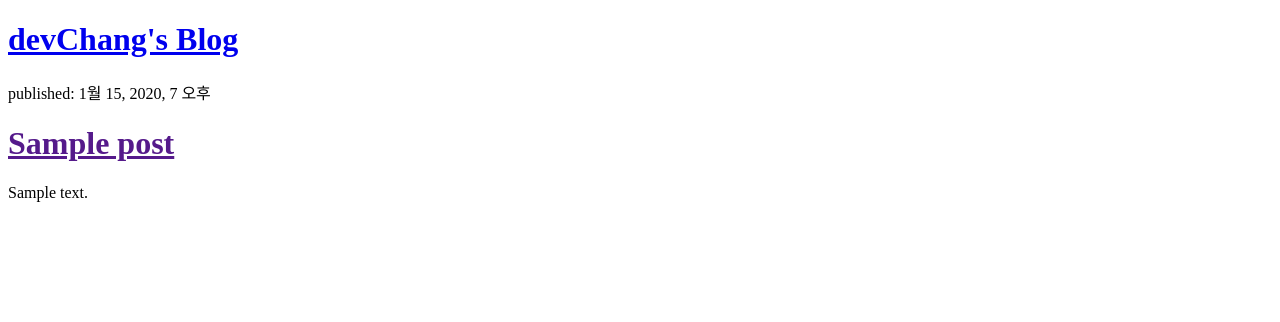
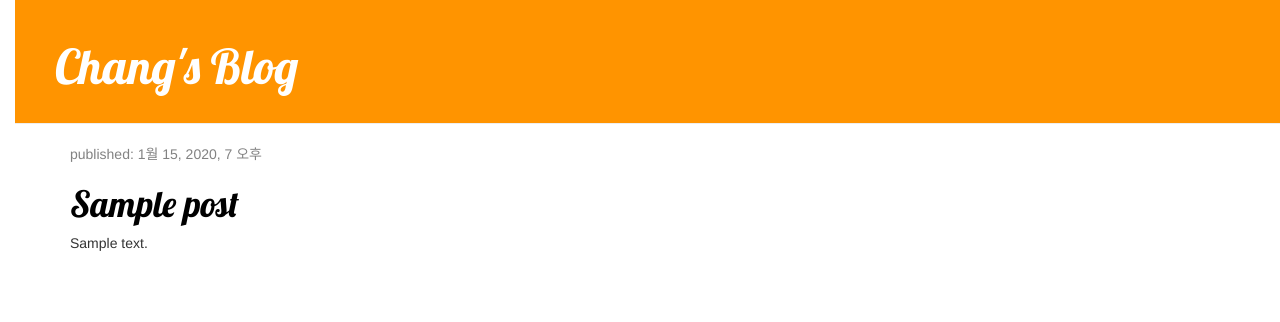
Before and after one commit to ChangHyun1020/django-first-blog, a Django app: template blog/templates/blog/post_list.html in a window 1280 px wide. Shown: the top 322 px of the page. Run offline with Django 3.2, Linux system fonts and the light colour scheme; the template is opened without the code that fills it: values that come from a table or form of the project are taken from there, others are empty; tables that the repository leaves empty hold one stand-in row (values such as "Sample post"); some libraries are stand-ins or nearby versions.

Commit message:
css 적용시키기.

```diff
--- /dev/null
+++ b/blog/static/css/blog.css
@@ -0,0 +1,56 @@
+
+h1 a {
+    color: #FCA205;
+    font-family: 'Lobster';
+}
+
+body {
+    padding-left: 15px;
+}
+
+.page-header {
+    background-color: #ff9400;
+    margin-top: 0;
+    padding: 20px 20px 20px 40px;
+}
+
+.page-header h1, .page-header h1 a, .page-header h1 a:visited, .page-header h1 a:active {
+    color: #ffffff;
+    font-size: 36pt;
+    text-decoration: none;
+}
+
+.content {
+    margin-left: 40px;
+}
+
+h1, h2, h3, h4 {
+    font-family: 'Lobster', cursive;
+}
+
+.date {
+    color: #828282;
+}
+
+.save {
+    float: right;
+}
+
+.post-form textarea, .post-form input {
+    width: 100%;
+}
+
+.top-menu, .top-menu:hover, .top-menu:visited {
+    color: #ffffff;
+    float: right;
+    font-size: 26pt;
+    margin-right: 20px;
+}
+
+.post {
+    margin-bottom: 70px;
+}
+
+.post h1 a, .post h1 a:visited {
+    color: #000000;
+}
--- a/blog/templates/blog/post_list.html
+++ b/blog/templates/blog/post_list.html
@@ -1,21 +1,40 @@
 <!DOCTYPE html>
+{% load static %}
 <html>
     <head>
-	<title>devChang's blog</title>
+        <title>Django's blog</title>
+
+        <!-- font -->
+        <link href="//fonts.googleapis.com/css?family=Lobster&subset=latin,latin-ext" rel="stylesheet" type="text/css">
+
+        <!-- bootstrap css -->
+        <link rel="stylesheet" href="//maxcdn.bootstrapcdn.com/bootstrap/3.2.0/css/bootstrap.min.css">
+        <link rel="stylesheet" href="//maxcdn.bootstrapcdn.com/bootstrap/3.2.0/css/bootstrap-theme.min.css">
+
+		<!-- static css -->
+        <link rel="stylesheet" href="{% static 'css/blog.css' %}">
     </head>
     <body>
 
-	<div>
-		<h1><a href="/">devChang's Blog</a></h1>
+        <div class="page-header">
+            <h1><a href="/">Chang's Blog</a></h1>
         </div>
 
+		<div class="content container">
+		    <div class="row">
+		        <div class="col-md-8">
 		            {% for post in posts %}
-	<div>
+		                <div class="post">
+		                    <div class="date">
 		                        <p>published: {{ post.published_date }}</p>
+		                    </div>
 		                    <h1><a href="">{{ post.title }}</a></h1>
 		                    <p>{{ post.text|linebreaksbr }}</p>
 		                </div>
 		            {% endfor %}
+		        </div>
+		    </div>
+		</div>
 
     </body>
 </html>
```
Lines whose indentation alone changed are shown as unchanged.
